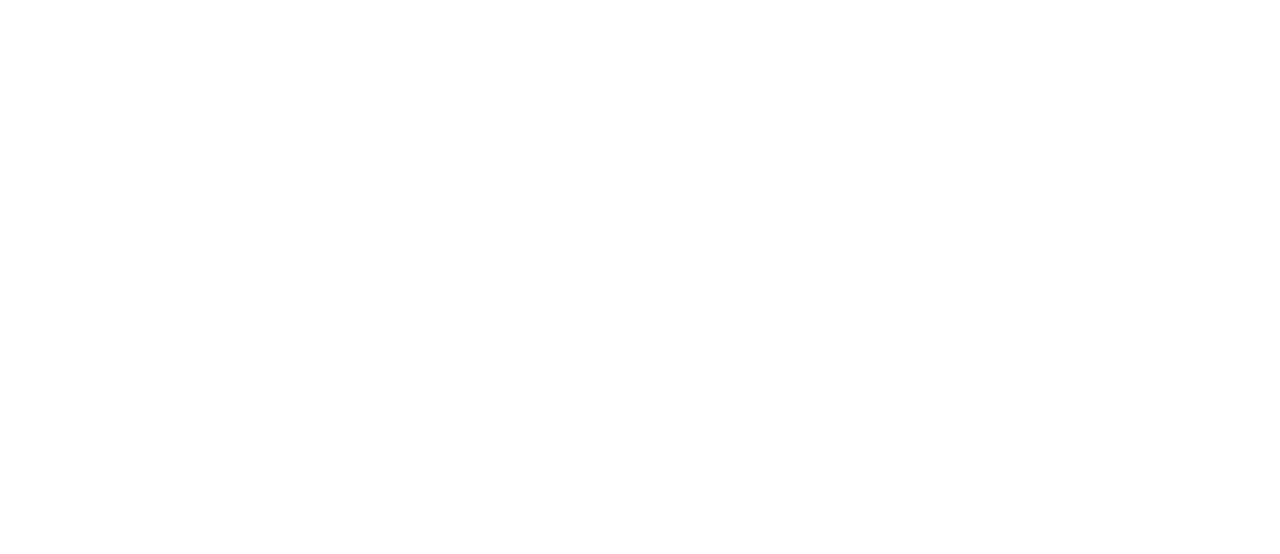
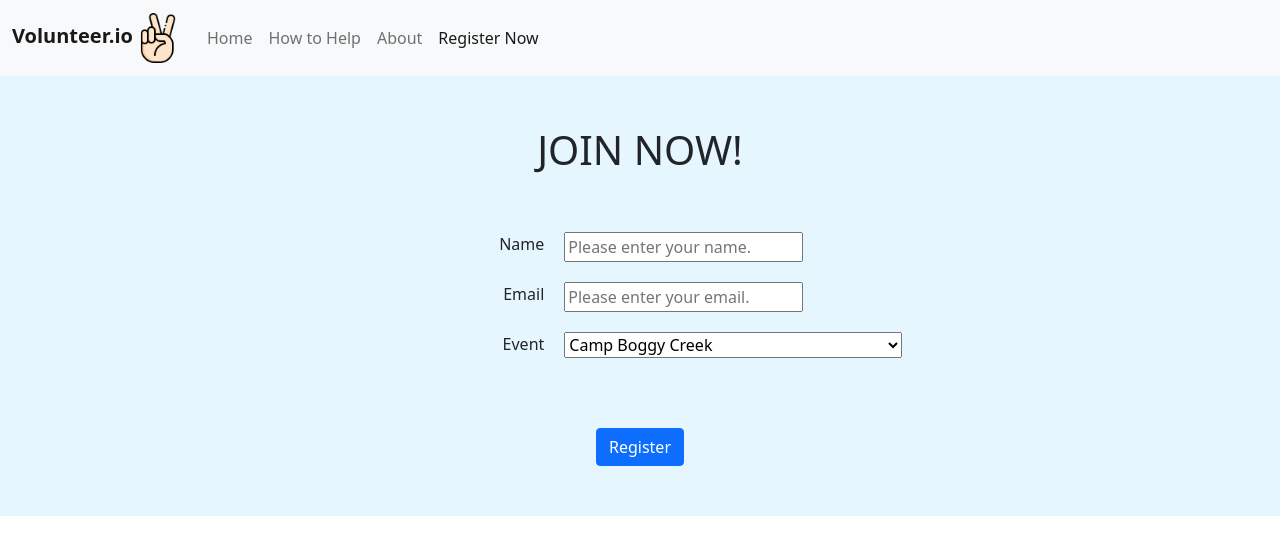
Before and after one commit to inathanrredd/creativeproject1, a plain HTML site: page register.html in a window 1280 px wide. Drawn offline with nearby package versions, Linux system fonts and the light colour scheme.

Commit message:
finish howtohelp and register pages

```diff
--- a/howtohelp.html
+++ b/howtohelp.html
@@ -0,0 +1,80 @@
+<!DOCTYPE html>
+<html>
+    <head>
+        <link href="https://cdn.jsdelivr.net/npm/bootstrap@5.0.0-beta1/dist/css/bootstrap.min.css" rel="stylesheet" integrity="sha384-giJF6kkoqNQ00vy+HMDP7azOuL0xtbfIcaT9wjKHr8RbDVddVHyTfAAsrekwKmP1" crossorigin="anonymous">
+        <link rel="stylesheet" href="styles.css" type="text/css" />
+        <title>Volunteer.io</title>
+    </head>
+
+    <body>
+        <nav class="navbar navbar-expand-lg navbar-light bg-light">
+            <div class="container-fluid">
+              <a class="navbar-brand company-name" href="#">Volunteer.io<img src="images/logo.png" class="logo"></a>
+              <button class="navbar-toggler" type="button" data-bs-toggle="collapse" data-bs-target="#navbarNav" aria-controls="#navbarNav" aria-expanded="false" aria-label="Toggle navigation">
+                <span class="navbar-toggler-icon"></span>
+              </button>
+              <div class="collapse navbar-collapse" id="navbarNav">
+                <ul class="navbar-nav me-auto mb-2 mb-lg-0">
+                  <li class="nav-item">
+                    <a class="nav-link" href="index.html">Home</a>
+                  </li>
+                  <li class="nav-item">
+                    <a class="nav-link active" href="#">How to Help</a>
+                  </li>
+                  <li class="nav-item">
+                    <a class="nav-link" href="about.html">About</a>
+                  </li>
+                  <li class="nav-item">
+                    <a class="nav-link" href="register.html">Register Now</a>
+                  </li>
+              </div>
+            </div>
+          </nav>
+
+          <div class="event-list">
+              <div class="event-bar row">
+                  <div class="event-photo col-3 py-3 text-center">
+                      <img src="images/event1.png" width=180px>
+                  </div>
+                  <div class="event-description col-7 align-self-center">
+                    <h4>Camp Boggy Creek</h4>
+                    <p>Camp Boggy Creek is open year-round and utilizes
+                    nearly 1,800 volunteers per year to accomplish its
+                    mission to foster a spirit of joy by creating a free,
+                    safe and medically-sound camp environment that enriches
+                    the lives of children with serious illnesses and their
+                    families.</p>
+                  </div>
+                  <div class="join col-2 align-self-center text-center">
+                      <a class="btn btn-primary text-center" href="register.html">Join Now</a>
+                  </div>
+              </div>
+              <div class="event-bar row">
+                  <div class="event-photo col-3 py-3 text-center">
+                      <img src="images/event2.png" width=200px>
+                  </div>
+                  <div class="event-description col-7 align-self-center">
+                    <h4>English Conversation Lab</h4>
+                    <p>Come and practice English with people from different countries.</p>
+                  </div>
+                  <div class="join col-2 align-self-center text-center">
+                      <a class="btn btn-primary text-center" href="register.html">Join Now</a>
+                  </div>
+              </div>
+              <div class="event-bar row">
+                  <div class="event-photo col-3 py-3 text-center">
+                      <img src="images/event3.png" width=200px>
+                  </div>
+                  <div class="event-description col-7 align-self-center">
+                    <h4>Utah County Foster Grandparent Program</h4>
+                    <p>The Foster Grandparent Program connects volunteers age 55
+                    and over with children and young people with exceptional needs.
+                    Volunteers mentor, support, and help vulnerable children.</p>
+                  </div>
+                  <div class="join col-2 align-self-center text-center">
+                      <a class="btn btn-primary text-center" href="register.html">Join Now</a>
+                  </div>
+              </div>
+          </div>
+    </body>
+</html>
--- a/register.html
+++ b/register.html
@@ -0,0 +1,76 @@
+<!DOCTYPE html>
+<html>
+    <head>
+         <link href="https://cdn.jsdelivr.net/npm/bootstrap@5.0.0-beta1/dist/css/bootstrap.min.css" rel="stylesheet" integrity="sha384-giJF6kkoqNQ00vy+HMDP7azOuL0xtbfIcaT9wjKHr8RbDVddVHyTfAAsrekwKmP1" crossorigin="anonymous">
+        <link rel="stylesheet" href="styles.css" type="text/css" />
+        <title>Volunteer.io</title>
+    </head>
+    <body>
+        <nav class="navbar navbar-expand-lg navbar-light bg-light">
+            <div class="container-fluid">
+              <a class="navbar-brand company-name" href="#">Volunteer.io<img src="images/logo.png" class="logo"></a>
+              <button class="navbar-toggler" type="button" data-bs-toggle="collapse" data-bs-target="#navbarNav" aria-controls="#navbarNav" aria-expanded="false" aria-label="Toggle navigation">
+                <span class="navbar-toggler-icon"></span>
+              </button>
+              <div class="collapse navbar-collapse" id="navbarNav">
+                <ul class="navbar-nav me-auto mb-2 mb-lg-0">
+                  <li class="nav-item">
+                    <a class="nav-link" href="index.html">Home</a>
+                  </li>
+                  <li class="nav-item">
+                    <a class="nav-link" href="howtohelp.html">How to Help</a>
+                  </li>
+                  <li class="nav-item">
+                    <a class="nav-link" href="about.html">About</a>
+                  </li>
+                  <li class="nav-item">
+                    <a class="nav-link active" href="#">Register Now</a>
+                  </li>
+              </div>
+            </div>
+          </nav>
+
+          <div class="register">
+              <div class=join-now>
+                  <h1>JOIN NOW!</h1>
+              </div>
+              <div class="form-container">
+                <form action="action_page.php">
+                  <div class="row">
+                    <div class="field col-4">
+                      <label for="name">Name</label>
+                    </div>
+                    <div class="response col-8">
+                      <input type="text" id="name" name="person-name"
+                      placeholder="Please enter your name.">
+                    </div>
+                  </div>
+                  <div class="row">
+                    <div class="field col-25">
+                      <label for="name">Email</label>
+                    </div>
+                    <div class="response col-75">
+                      <input type="text" id="email" name="person-email"
+                      placeholder="Please enter your email.">
+                    </div>
+                  </div>
+                  <div class="row">
+                    <div class="field col-25">
+                      <label for="event">Event</label>
+                    </div>
+                    <div class="response col-75">
+                      <select id="event" name="event">
+                        <option value="camp">Camp Boggy Creek</option>
+                        <option value="conversation">English Conversation Lab</option>
+                        <option value="grandparent">Utah County Foster Grandparent Program</option>
+                      </select>
+                    </div>
+                  </div>
+                </form>
+              </div>
+              <div class="register-button">
+                <a class="btn btn-primary text-center" href="dummy.html">Register</a>
+              </div>
+          </div>
+    </body>
+</html>
--- a/styles.css
+++ b/styles.css
@@ -36,3 +36,45 @@
     color: white;
     text-decoration: none;
 }
+
+.event-bar {
+    background-color: #e6f6fe;
+    border-top: 0.5px solid;
+    border-top-color: #000000;
+    border-bottom: 0.5px solid;
+    border-bottom-color: #000000;
+}
+
+.join-now {
+    text-align: center;
+    padding-top: 50px;
+}
+
+.form-container {
+   padding: 40px;
+   text-align: center;
+}
+
+.field {
+    margin-left: 18%;
+    width: 25%;
+    padding: 10px;
+    text-align: right;
+}
+
+.response {
+    margin-right: 25%;
+    width: 25%;
+    padding: 10px;
+    text-align: left;
+}
+
+.register {
+    background-color: #e6f6fe;
+}
+
+.register-button {
+    text-align: center;
+    padding-top: 20px;
+    padding-bottom: 50px;
+}
```
Also changed, not shown: images/event1.png (added), images/event2.png (added), images/event3.png (added).
